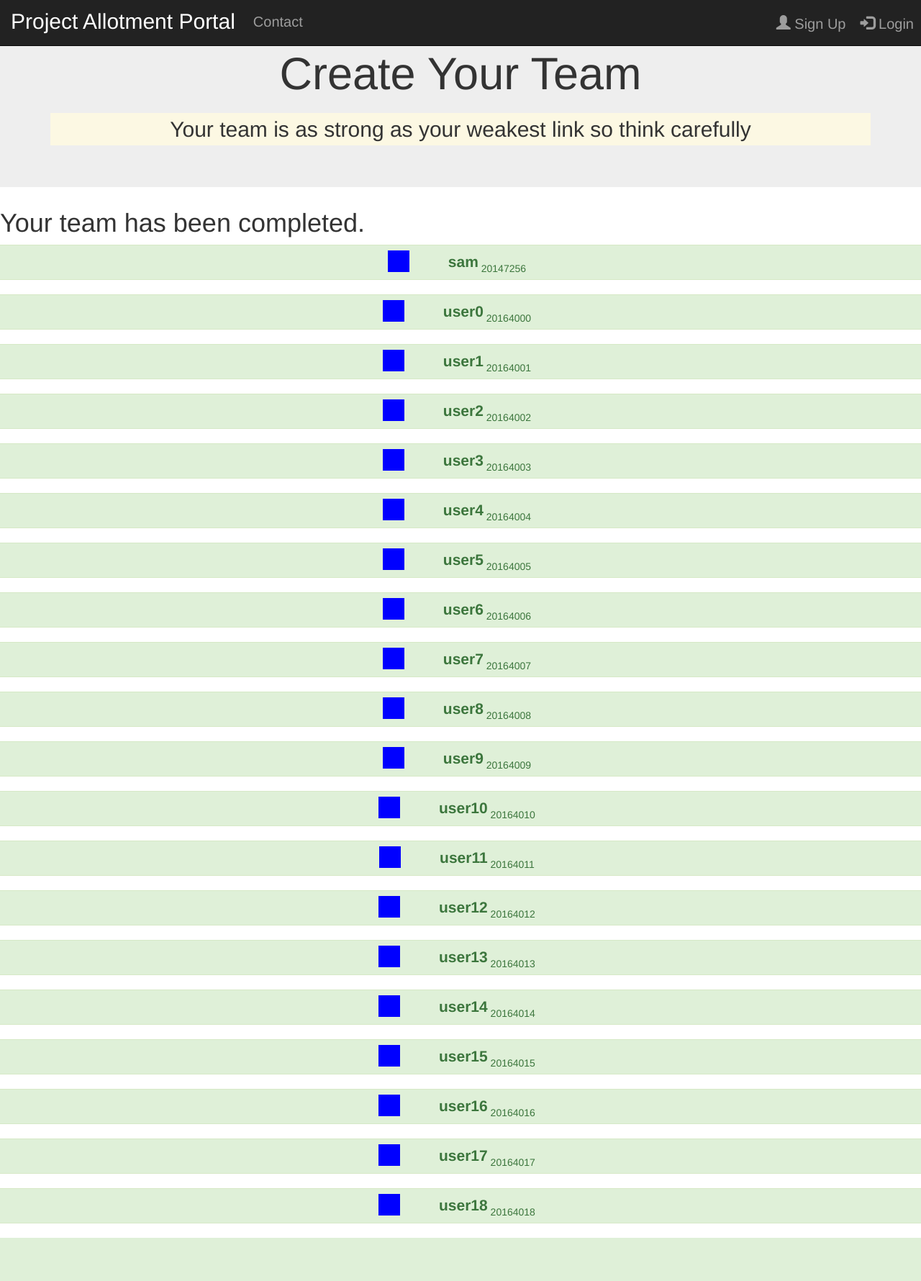
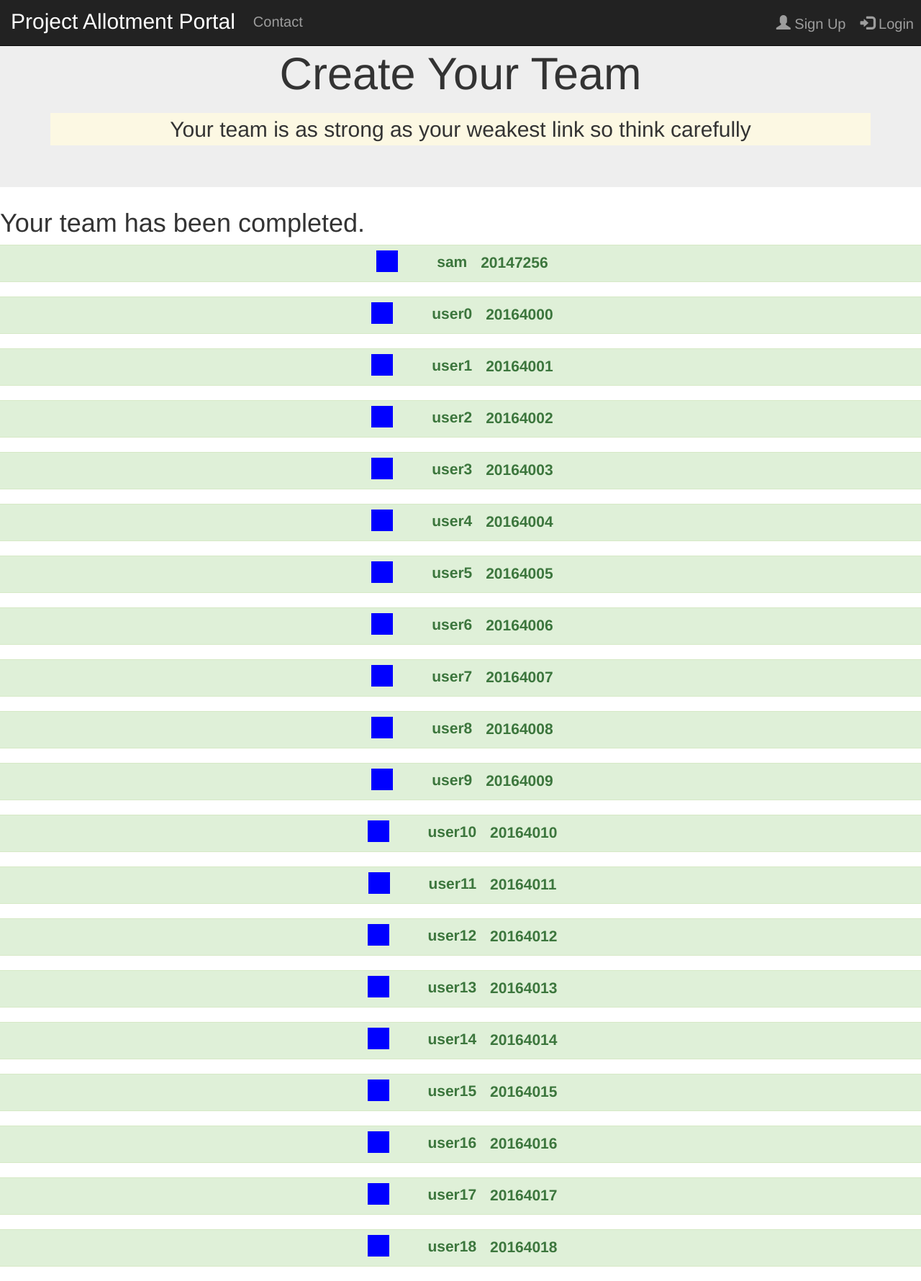
Before and after one commit to shrikant-pattawi/webd, a Django app: template accounts/templates/accounts/team.html in a window 1280 px wide. Shown: the whole page at 72% size. Before the commit the page ends 1720 px from the top, so only its background shows below. Run offline with Django 3.2, Linux system fonts and the light colour scheme; the template is opened without the code that fills it: values that come from a table or form of the project are taken from there, others are empty; data comes from the database, SQL or seed files in the repository; some libraries are stand-ins or nearby versions.

Commit message:
corrected style in teams page

```diff
--- a/accounts/templates/accounts/team.html
+++ b/accounts/templates/accounts/team.html
@@ -158,7 +158,7 @@
             <div class="cat row alert alert-success">
                 <div class="bullet" > </div>
                 <span class="name" style="padding: 10px; margin: 0px 10px 0px 10px;"> {{ mem.user_name }} </span>
-                <span class="reg_no" style="padding: 10px; margin: 0px 10px 0px 10px;"> {{ mem.user_reg_no }} </span>
+                <span class="reg_no" style="padding: 10px; margin: 0px 10px 0px 10px; font-size: 1.5em; position: relative; top: -6px; left: 15px; font-weight: bolder;"> {{ mem.user_reg_no }} </span>
             </div>
         {% endfor %}
 
```
